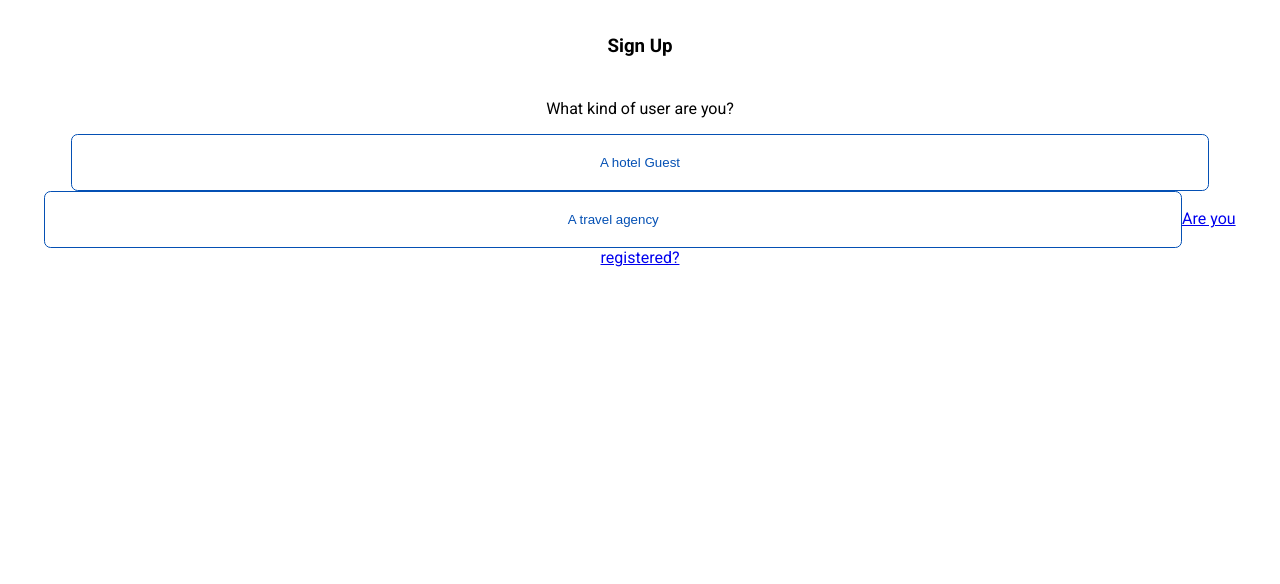
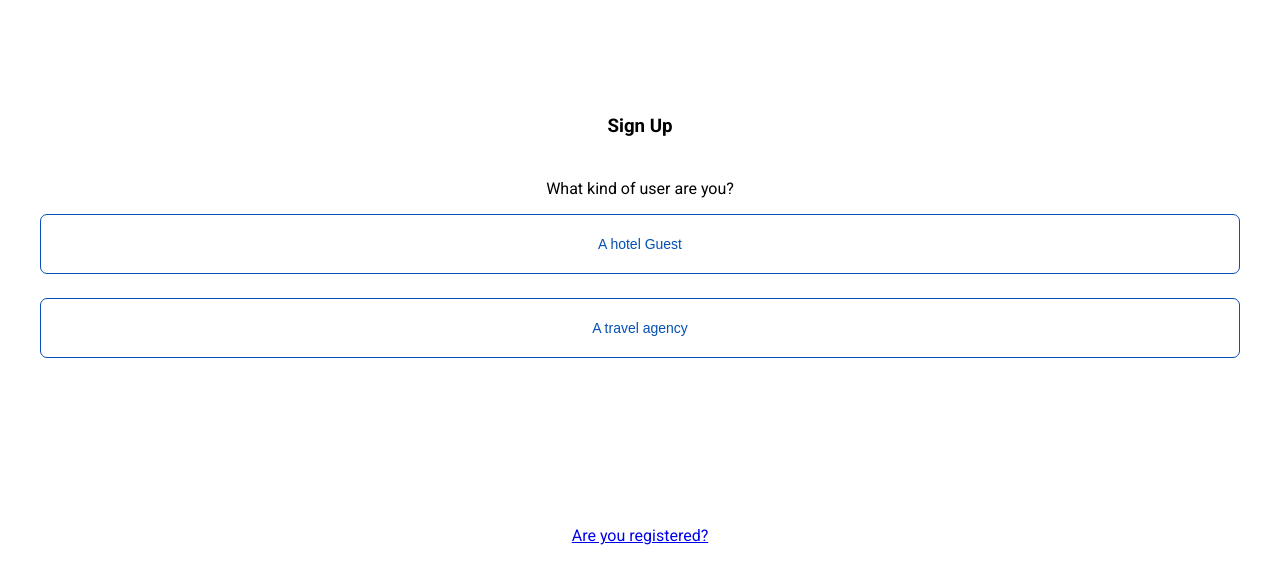
Before and after one commit to AMarchmarti/ReactTest, a React app: page /#/ in a window 1280 px wide. Shown: the top 584 px of the page. Built offline with nearby package versions, Linux system fonts and the light colour scheme; data requests are answered from the project's data file.

Commit message:
ajust styles home

```diff
--- a/src/components/Container/Container.jsx
+++ /dev/null
@@ -1,7 +0,0 @@
-import React from 'react';
-
-const Container = ({ children }) => {
-	return <div className="col-lg-12 column container">{children}</div>;
-};
-
-export default Container;
--- /dev/null
+++ b/src/components/Grid/Grid.jsx
@@ -0,0 +1,17 @@
+import React from 'react';
+
+const Grid = ({ children, xs, lg, md, sm, sizeXs, sizeSm, sizeMd, sizeLg, className, direction }) => {
+	return (
+		<div
+			className={`col-${xs}-${sizeXs}
+			col-${sm}-${sizeSm}
+			col-${md}-${sizeMd}
+			col-${lg}-${sizeLg}
+			${direction} ${className}`}
+		>
+			{children}
+		</div>
+	);
+};
+
+export default Grid;
--- a/src/components/Header/Header.jsx
+++ b/src/components/Header/Header.jsx
@@ -3,24 +3,25 @@ import { useHistory } from 'react-router';
 import { MdChevronLeft } from 'react-icons/md';
 import { MdClose } from 'react-icons/md';
 import IconButton from '../IconButton/IconButton';
+import Grid from '../Grid/Grid';
 
 const Header = () => {
 	const history = useHistory();
 	return (
-		<div className="container__header row col-lg-12">
-			<div className="row col-lg-6">
+		<Grid lg="lg" sizeLg={12} direction="row" className="container__header">
+			<Grid lg="lg" sizeLg={6} direction="row">
 				<IconButton
 					handleClick={() => history.goBack()}
 					icon={<MdChevronLeft className="icon__button" fontSize="2em" />}
 				/>
-			</div>
-			<div className="row col-lg-6">
+			</Grid>
+			<Grid lg="lg" sizeLg={6} direction="row" className="header__close">
 				<IconButton
 					handleClick={() => history.push('/')}
 					icon={<MdClose className="icon__button" fontSize="1.75em" />}
 				/>
-			</div>
-		</div>
+			</Grid>
+		</Grid>
 	);
 };
 
--- a/src/components/Title/Title.jsx
+++ b/src/components/Title/Title.jsx
@@ -1,11 +1,11 @@
 import React from 'react';
-import Container from '../Container/Container';
+import Grid from '../Grid/Grid';
 
 const Title = ({ title }) => {
 	return (
-		<Container>
+		<Grid lg="lg" sizeLg={12} direction="column">
 			<h3>{title}</h3>
-		</Container>
+		</Grid>
 	);
 };
 
--- a/src/pages/Home/Home.jsx
+++ b/src/pages/Home/Home.jsx
@@ -1,7 +1,7 @@
 import React, { useEffect, useState } from 'react';
 import { useHistory } from 'react-router';
 import Button from '../../components/Button/Button';
-import Container from '../../components/Container/Container';
+import Grid from '../../components/Grid/Grid';
 import Link from '../../components/Link/Link';
 import Title from '../../components/Title/Title';
 import { getMainData } from '../../service/main.service';
@@ -20,7 +20,7 @@ const Home = () => {
 	return (
 		<>
 			{data && (
-				<Container>
+				<Grid lg="lg" sizeLg={12} direction="column" className="container container__home">
 					<Title title={data.title} />
 					<p>{data.typeText}</p>
 					<Button
@@ -29,14 +29,17 @@ const Home = () => {
 						handleClick={() => history.push(`/${data.type.hotel}`)}
 						label={data.hotelGuestButton}
 					/>
+					<Grid lg="lg" sizeLg={12} direction="column" className="margin__xs__top"></Grid>
 					<Button
 						type="button"
 						variant="outlined"
 						handleClick={() => history.push(`/${data.type.agency}`)}
 						label={data.agencyTraveButton}
 					/>
-					<Link url="/" label={data.linkRegister} />
-				</Container>
+					<Grid lg="lg" sizeLg={12} direction="column" className="container__link">
+						<Link url="/" label={data.linkRegister} />
+					</Grid>
+				</Grid>
 			)}
 		</>
 	);
--- a/src/pages/Register/Register.jsx
+++ b/src/pages/Register/Register.jsx
@@ -1,7 +1,7 @@
 import React, { useEffect, useState } from 'react';
 import { useHistory, useParams } from 'react-router-dom';
 import Button from '../../components/Button/Button';
-import Container from '../../components/Container/Container';
+import Grid from '../../components/Grid/Grid';
 import Form from '../../components/Form/Form';
 import Header from '../../components/Header/Header';
 import Input from '../../components/Input/Input';
@@ -48,7 +48,7 @@ const Register = () => {
 			{type && (
 				<>
 					<Header />
-					<Container>
+					<Grid lg="lg" sizeLg={12} direction="column" className="container">
 						<Title title={type.name} />
 						<Form initialValues={basicForm}>
 							{({ values, setValue }) => {
@@ -77,6 +77,7 @@ const Register = () => {
 											type="mail"
 											handleBlur={(e) => setValue('email', e.target.value)}
 										/>
+										<Grid className="margin__md__top"></Grid>
 										<Button
 											type="submit"
 											variant={!isDisabled(values) ? 'disabled' : 'contained'}
@@ -88,7 +89,7 @@ const Register = () => {
 								);
 							}}
 						</Form>
-					</Container>
+					</Grid>
 				</>
 			)}
 		</>
--- a/src/styles/_constants.scss
+++ b/src/styles/_constants.scss
@@ -12,10 +12,16 @@ $text: #000;
 $text-primary: #b8b8b8;
 
 // Font-size
-$font-sm: 12;
-$font-md: 14;
-$font-lg: 18;
+$font-sm: 12px;
+$font-md: 14px;
+$font-lg: 18px;
 
 // Generals
-$padding: 2em;
-$margin: 2em;
+$padding-xs: 0.5em;
+$padding-sm: 1em;
+$padding-md: 1.5em;
+$padding-lg: 2em;
+$margin-xs: 0.25em;
+$margin-sm: 0.5em;
+$margin-md: 1em;
+$margin-lg: 1.5em;
--- /dev/null
+++ b/src/styles/_margin.scss
@@ -0,0 +1,60 @@
+.margin__xs {
+    margin: $margin-xs;
+}
+.margin__sm {
+    margin: $margin-sm;
+}
+.margin__md {
+    margin: $margin-md;
+}
+.margin__lg {
+    margin: $margin-lg;
+}
+.margin__xs__top {
+    margin: $margin-xs;
+}
+.margin__xs__left {
+    margin: $margin-xs;
+}
+.margin__xs__right {
+    margin: $margin-xs;
+}
+.margin__xs__bottom {
+    margin: $margin-xs;
+}
+.margin__sm__top {
+    margin: $margin-sm;
+}
+.margin__sm__left {
+    margin: $margin-sm;
+}
+.margin__sm__right {
+    margin: $margin-sm;
+}
+.margin__sm__bottom {
+    margin: $margin-sm;
+}
+.margin__md__top {
+    margin: $margin-md;
+}
+.margin__md__left {
+    margin: $margin-md;
+}
+.margin__md__right {
+    margin: $margin-md;
+}
+.margin__md__bottom {
+    margin: $margin-md;
+}
+.margin__lg__top {
+    margin: $margin-lg;
+}
+.margin__lg__left {
+    margin: $margin-lg;
+}
+.margin__lg__right {
+    margin: $margin-lg;
+}
+.margin__lg__bottom {
+    margin: $margin-lg;
+}
--- a/src/styles/components/_button.scss
+++ b/src/styles/components/_button.scss
@@ -1,8 +1,9 @@
 .button {
     border: solid 1px $secondary;
-    width: 90%;
+    width: 95%;
     padding: 1.5em 0;
     border-radius: 0.5em;
+    font-size: $font-md;
 }
 
 .button__contained {
--- a/src/styles/components/_header.scss
+++ b/src/styles/components/_header.scss
@@ -2,4 +2,8 @@
 	justify-content: space-between;
 	border-bottom: 2px $light-gray solid;
 	padding: 0;
+
+	.header__close {
+		justify-content: flex-end;
+	}
 }
--- a/src/styles/global.scss
+++ b/src/styles/global.scss
@@ -4,7 +4,9 @@ body {
 	margin: 0;
 	font-family: Roboto, system-ui, sans-serif;
 }
+
 @import "./constants";
+@import "./margin";
 @import "./grid/variables";
 @import "./grid/mixins";
 @import "./grid/grid";
@@ -13,3 +15,4 @@ body {
 @import "./components/iconButton";
 @import "./components/button";
 @import "./components/container";
+@import "./pages/home";
--- /dev/null
+++ b/src/styles/pages/_home.scss
@@ -0,0 +1,7 @@
+.container__home {
+    margin-top: 5em;
+}
+
+.container__link {
+    margin-top: 10em;
+}
```
